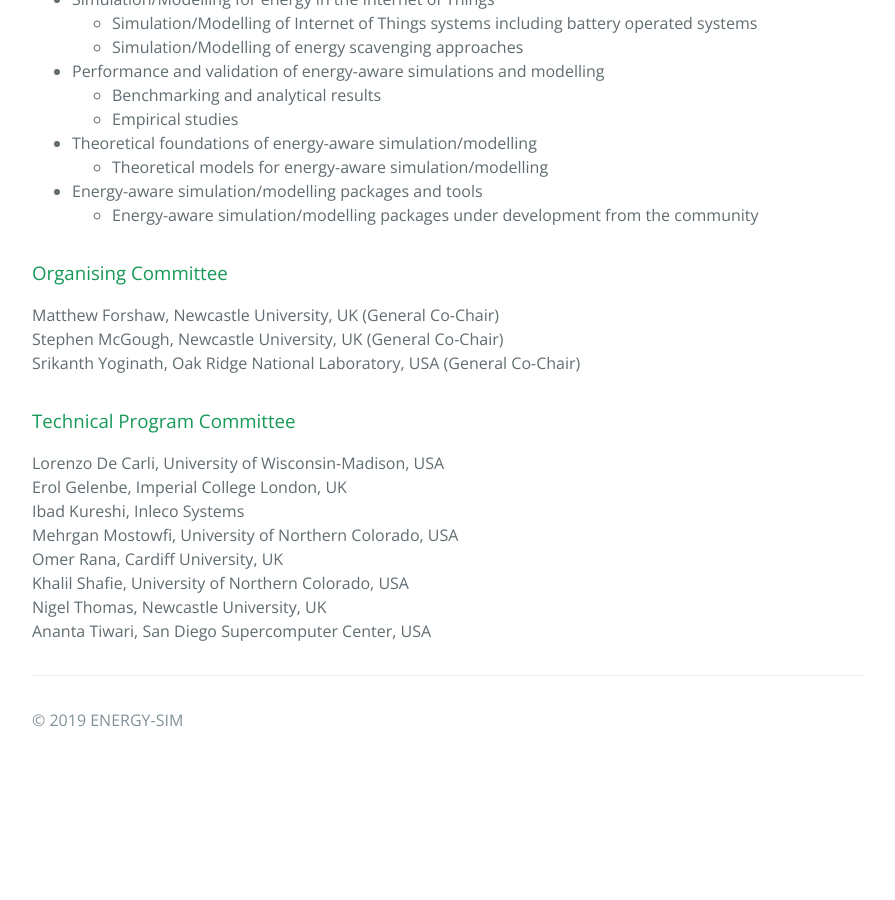
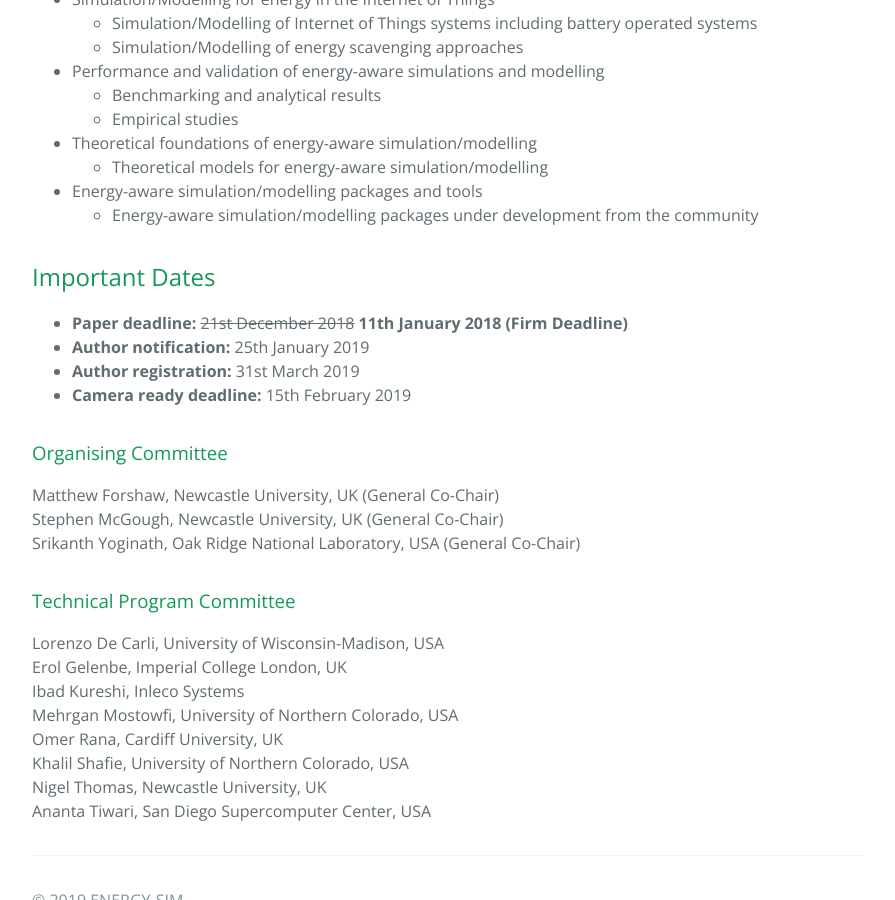
Before and after one commit to ENERGY-SIM/energy-sim.github.io, a Jekyll site: the page built from 2019.md, in a window 1280 px wide and 900 px high, scrolled down 1388 px. Shown: the whole window, without its empty margins (192-1087 px from the left). Built offline with Jekyll 4.4.1, drawn with Linux system fonts in a browser that asks for light colours; nearby versions of some CDN libraries; before the commit the page ends 2152 px from its top, so only the background shows below that.

Commit message:
Update 2019.md

```diff
--- a/2019.md
+++ b/2019.md
@@ -42,6 +42,15 @@ Specific topics of interest to ENERGY-SIM 2019 include, but are not limited to,
 - Energy-aware simulation/modelling packages and tools
     - Energy-aware simulation/modelling packages under development from the community
 
+
+## Important Dates
+<!--- <strong>Abstract deadline:</strong> 14th December 2018-->
+- <strong>Paper deadline:</strong> <strike>21st December 2018</strike> <strong>11th January 2018 (Firm Deadline)</strong>
+- <strong>Author notification:</strong> 25th January 2019
+- <strong>Author registration:</strong> 31st March 2019
+- <strong>Camera ready deadline:</strong> 15th February 2019
+
+
 ### Organising Committee
 Matthew Forshaw, Newcastle University, UK (General Co-Chair)<br/>
 Stephen McGough, Newcastle University, UK (General Co-Chair)<br/>
```
